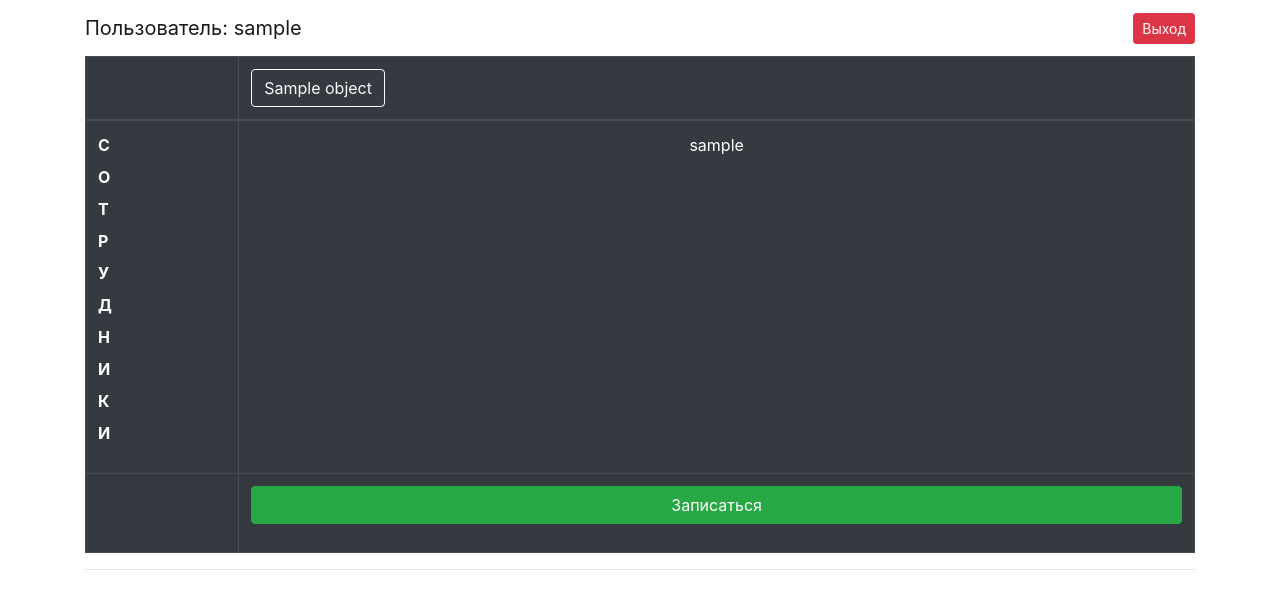
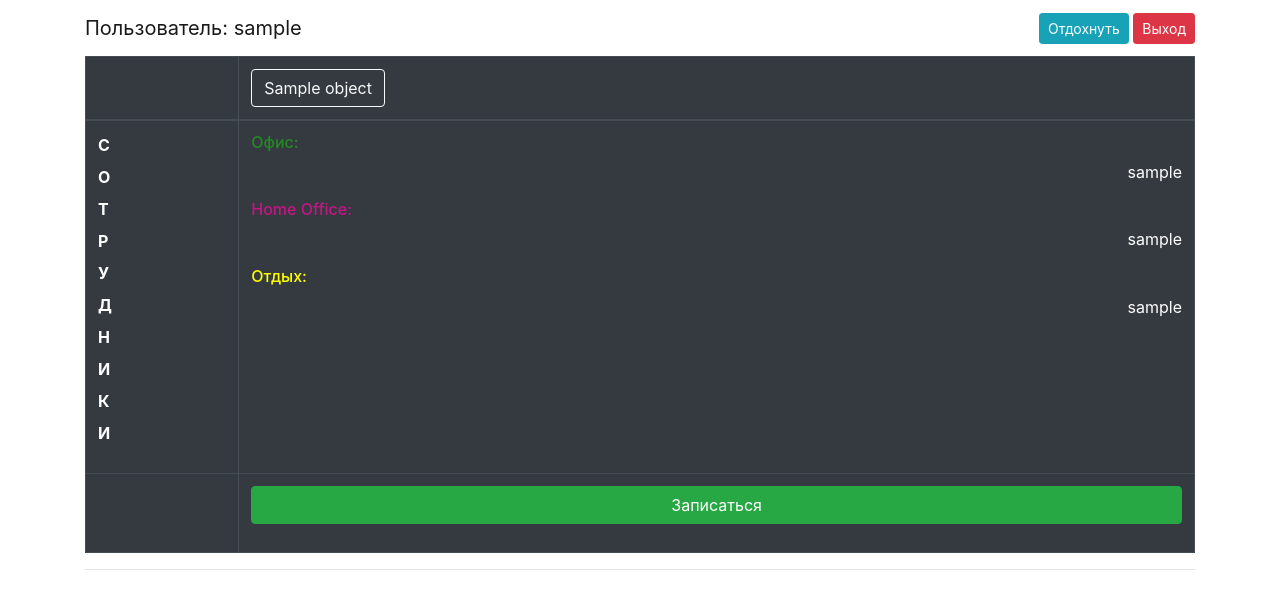
Before and after one commit to mzakharow/book_workplace_local, a Django app: template booking/templates/booking/index.html in a window 1280 px wide. Shown: the top 593 px of the page. Run offline with Django 3.2, Linux system fonts and the light colour scheme; a user stored in the database is signed in; tables that the repository leaves empty hold one stand-in row (values such as "Sample post"); the template is opened without the code that fills it: values that come from a table or form of the project are taken from there, most other values are stand-ins (such as "Sample title", 1, 10 or a date in 2020); some libraries are stand-ins or nearby versions.

Commit message:
2019_07_23

```diff
--- a/booking/templates/booking/index.html
+++ b/booking/templates/booking/index.html
@@ -20,7 +20,9 @@
             </div>
             <div class="align-content-centr">
                 {#                <ul class="pull-right">#}
+                <button type="button" class="btn btn-info btn-sm" data-toggle="modal" data-target="#detailModalVacant">Отдохнуть</button>
                 <a class="navbar-header" href='{% url 'logout' %}'><button type="button" class="btn btn-danger btn-sm">Выход</button></a>
+
                 {#                </ul>#}
             </div>
         {% endif %}
@@ -59,18 +61,29 @@
                     </dl>
                 </th>
                 {% for object in week %}
-
-                    {#                    <td width="14%" onclick="document.location='page/new.html'" scope="col">#}
-
                     <td width="14%" onclick="send('#detailModal1')" scope="col">
-                        {#                        <ol type="!">#}
-                        <div class="text-center">
+                        {% if object.user.all.count > 0 %}
+                            <h6 style="color:forestgreen">Офис:</h6>
+                        {% endif %}
+                        <div class="text-sm-right">
                             {% for staff in object.user.all %}
-                                {#                                <li>{{ staff.username }}</li>#}
                                 <p>{{ staff.username }}</p>
-                                {#                                {% if user.is_authenticated %}#}
-                                {#                                   !!!!!!!!!!!#}
-                                {#                                {% endif %}#}
+                            {% endfor %}
+                        </div>
+                        {% if object.home.all.count > 0 %}
+                            <h6 style="color:mediumvioletred">Home Office:</h6>
+                        {% endif %}
+                        <div class="text-sm-right">
+                            {% for staff in object.home.all %}
+                                <p>{{ staff.username }}</p>
+                            {% endfor %}
+                        </div>
+                        {% if object.vacant.all.count > 0 %}
+                            <h6 style="color:yellow">Отдых:</h6>
+                        {% endif %}
+                        <div class="text-sm-right">
+                            {% for staff in object.vacant.all %}
+                                <p>{{ staff.username }}</p>
                             {% endfor %}
                         </div>
                     </td>
@@ -128,6 +141,7 @@
                             </tr>
                             </thead>
                             <tbody>
+                            <td><h6>Офис:</h6></td>
                             {% for user in object.user.all %}
                                 <tr>
                                     <th scope="row"></th>
@@ -139,15 +153,7 @@
                                 </tr>
                             {% endfor %}
                             </tbody>
-                            <tfoot>
-                            {#                            <tr>#}
-                            {#                                <th></th>#}
-                            {#                                <th>Всего: {{ object.user.all.count }}</th>#}
-                            {#                                <th></th>#}
-                            {#                                <th class="text" id="cart-total-price"><h4>{{ object.user.all.count }}</h4></th>#}
-                            {#                                <th></th>#}
-                            {#                            </tr>#}
-                            </tfoot>
+                            <tfoot></tfoot>
                         </table>
 
                         <p><h6>Свободных мест:
@@ -170,7 +176,7 @@
                                         <h6 style="color:red">Дежурный программист не записан!</h6>
                                     {% endif %}
                                 {% else %}
-                                    <li>Программист: -</li>
+                                    {#                                    <li>Программист: -</li>#}
                                 {% endif %}
                             {% endfor %}
                         </ul>
@@ -197,6 +203,33 @@
     {% endfor %}
 {% endfor %}
 
+<div class="modal fade" id="detailModalVacant" tabindex="-1" role="dialog" aria-labelledby="detailModalLabel" aria-hidden="true">
+    <div class="modal-dialog" role="document">
+        <div class="modal-content">
+            <div class="modal-header">
+                <h3 class="modal-title" id="detailModalLabel">Задайте период отсутсвия:</h3>
+                <button type="button" class="close" data-dismiss="modal" aria-label="Close">
+                    <span aria-hidden="true">&times;</span>
+                </button>
+            </div>
+            <div class="modal-body">
+                <p>
+                    <label for="calendarnav_start">Первый день:</label>
+                    <input type="date" id="calendarnav_start">
+                </p>
+                <p>
+                    <label for="calendarnav">Последний день:</label>
+                    <input type="date" id="calendarnav">
+                </p>
+                <p><a class="btn btn-success btn-block" href="#" role="button">Отдых</a></p>
+            </div>
+            <div class="modal-footer">
+                <button type="button" class="btn btn-secondary" data-dismiss="modal">Закрыть</button>
+            </div>
+        </div>
+    </div>
+</div>
+
 <script src="http://code.jquery.com/jquery-latest.js" ></script>
 
 <script src="{% static 'js/bootstrap.min.js'%}"></script>
--- a/booking/urls.py
+++ b/booking/urls.py
@@ -1,7 +1,6 @@
 from django.contrib.auth.views import LogoutView
 from django.urls import path
-from booking.views import index, login_view, reserve_view, unreserve_view
-
+from booking.views import index, login_view, reserve_view, unreserve_view, vacant_view
 
 urlpatterns = [
     path('', index, name='index'),
@@ -9,4 +8,5 @@ urlpatterns = [
     path('logout/', LogoutView.as_view(next_page='/login/'), name='logout'),
     path('reserve/<path:str_date>', reserve_view, name='reserve'),
     path('unreserve/<path:str_date>', unreserve_view, name='unreserve'),
+    path('vacant/<path:start_date>/<path:finish_date>/', vacant_view, name='vacant'),
 ]
```
Also changed, not shown: booking/views.py (+10 -0 lines).
